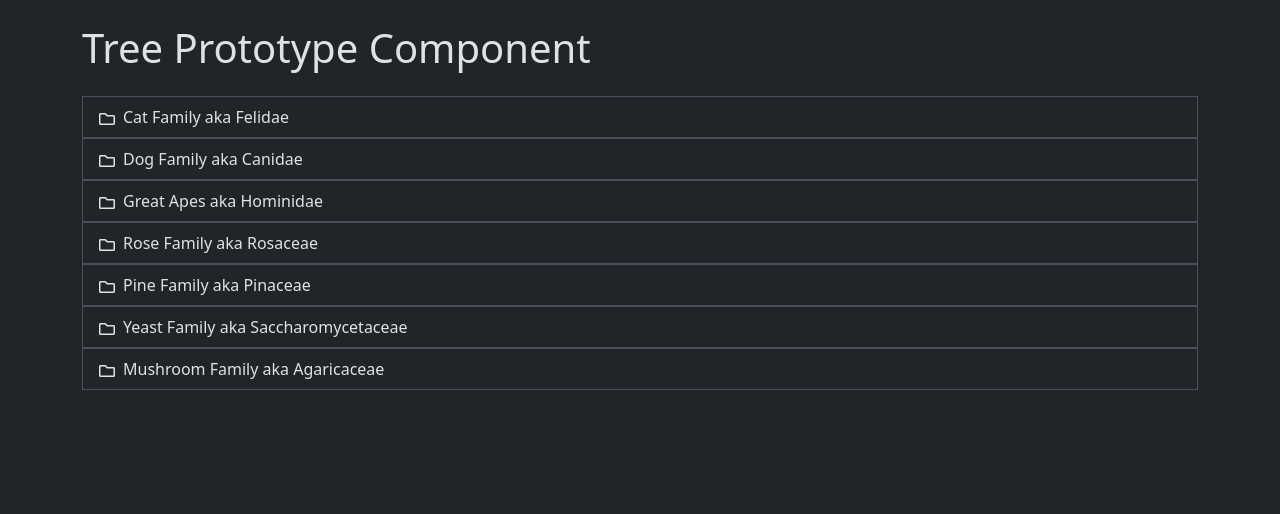
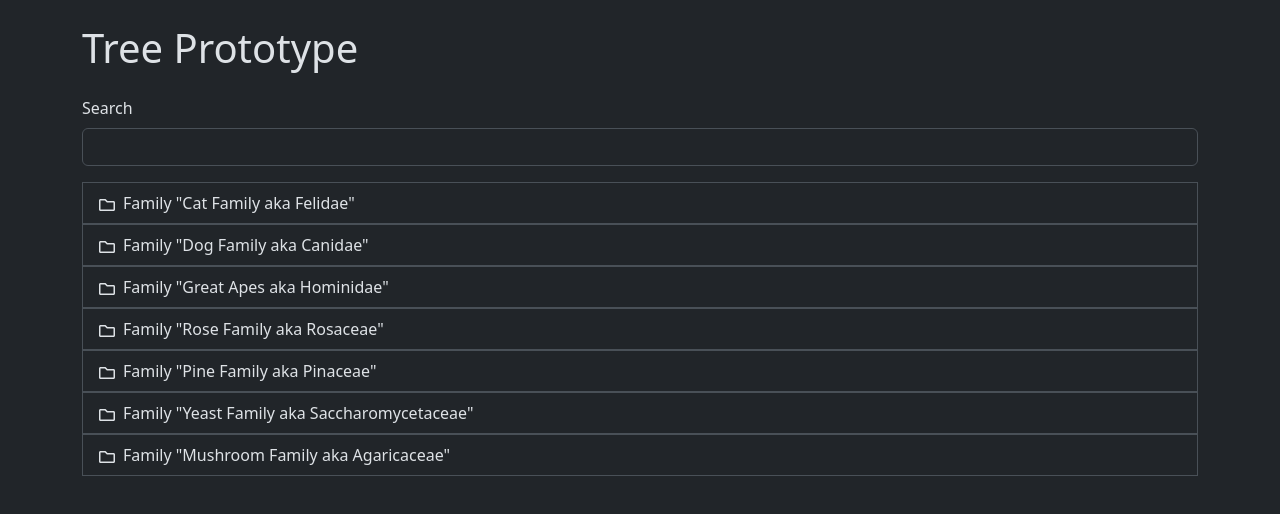
Before and after one commit to chackloonka/my-tree-component, a React (Vite) app: page / in a window 1280 px wide. Shown: the top 514 px of the page. Built offline with nearby package versions, Linux system fonts and the light colour scheme.

Commit message:
add search/filter

```diff
--- a/src/App.tsx
+++ b/src/App.tsx
@@ -1,13 +1,21 @@
-import { Container } from 'react-bootstrap'
+import { Container, Form } from 'react-bootstrap'
 import Tree from './components/Tree'
 import mockData from './mock/taxonomy.json'
 import './index.css'
+import { useState } from 'react';
 
 function App() {
+  const [query, setQuery] = useState("");
+
   return (
     <Container>
-      <h1 className="my-4">Tree Prototype Component</h1>
-      <Tree data={mockData} />
+      <h1 className="my-4">Tree Prototype</h1>
+      <Form.Group className='my-3'>
+        <Form.Label>Search</Form.Label>
+        <Form.Control value={query} onChange={(e) => setQuery(e.target.value)}/>
+      </Form.Group>
+
+      <Tree data={mockData} query={query} />
     </Container>
   )
 }
--- a/src/components/Tree.tsx
+++ b/src/components/Tree.tsx
@@ -1,4 +1,4 @@
-import { useState } from "react";
+import { useEffect, useState } from "react";
 import { ListGroup, ListGroupItem } from "react-bootstrap";
 import {
   FaRegFolder,
@@ -17,35 +17,67 @@ interface ITreeNode {
   common_name: string;
   children?: ITreeNode[];
 }
-
+/**
+ * Props for Tree component.
+ * - `data`: Node data to be rendered in the tree structure.
+ * - `searchQuery`: Optional string for searching/filtering nodes.
+ */
 interface ITreeProps {
   data: ITreeNode[];
+  query?: string;
 }
 
-function Tree({ data }: { data: ITreeProps }) {
+function Tree({ data, query } : ITreeProps) {
   return (
     <ListGroup>
       {data.map((item: ITreeNode) =>
-        <TreeItem node={item} key={item.name} />
+        <TreeItem node={item} key={item.name} query={query}/>
       )}
     </ListGroup>
   )
 }
 
-function TreeItem({ node }: { node: ITreeNode }) {
+/**
+ * Props for Tree Item Component.
+ * - `node`: Node data to be rendered in the tree structure.
+ * - `query`: Optional string for searching/filtering nodes.
+ */
+interface ITreeItemProps {
+  node: ITreeNode;
+  query?: string;
+}
+const filterTree = (node:ITreeNode, query:string): boolean => {
+  if(
+    node.common_name.toLowerCase().includes(query.toLowerCase()) ||
+    node.name.toLowerCase().includes(query.toLowerCase())
+  ) return true;
+  if(node.children) {
+    return node.children.some((child) => filterTree(child, query))
+  }
+  return false
+}
+
+function TreeItem({ node, query } : ITreeItemProps) {
   const [isOpen, setIsOpen] = useState(false)
+  useEffect(() => {
+    if (query) {
+      setIsOpen(filterTree(node, query));
+    } else {
+      setIsOpen(false);
+    }
+  }, [query, node]);
+
+  // Skip rendering nodes that don't match the search
+  if (query && !filterTree(node, query)) return null;
 
   return <>
     <div className="TreeItem">
-      <ListGroupItem
-        className="cursor-pointer"
-        onClick={() => setIsOpen(!isOpen)}
-      >
+      <ListGroupItem  onClick={() => setIsOpen(!isOpen)} >
         <span className="pe-2">
           {node.children && (isOpen ? <FaRegFolderOpen /> : <FaRegFolder />)}
         </span>
         <span>
-          {node.common_name} aka {node.name}
+          {node.taxon} "{node.common_name} aka {node.name}"
         </span>
       </ListGroupItem>
       {isOpen && node.children && node.children?.map(item =>
```
